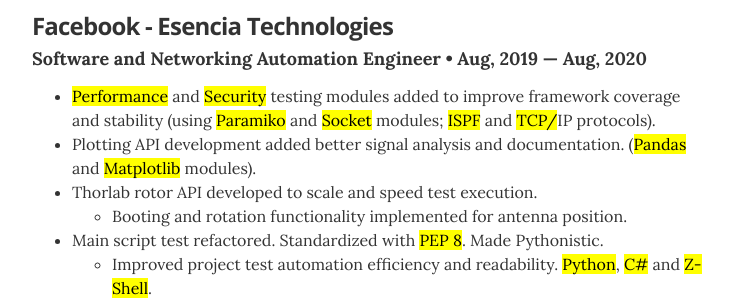
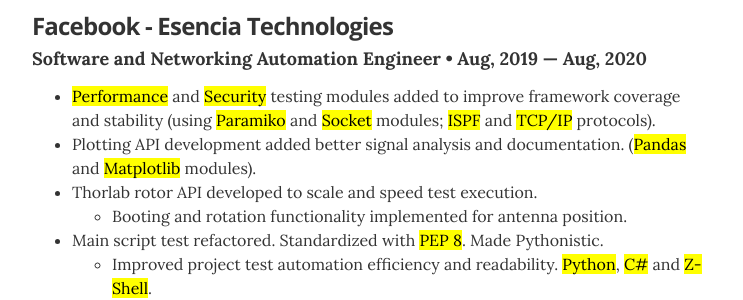
Before and after one commit to alexissoko/alexissoko.github.io, a Jekyll site: the page built from index.html, in a window 1280 px wide and 900 px high, scrolled down 1012 px. Shown: the part 150-450 px from the top of the window, without its empty margins (268-1011 px from the left). Built offline with Jekyll 4.4.1, drawn with Linux system fonts in a browser that asks for light colours; some of the changed lines change nothing that is shown.

Commit message:
remodeling

```diff
--- a/_data/experience.yml
+++ b/_data/experience.yml
@@ -18,7 +18,7 @@
   position: Software and Networking Automation Engineer
   duration:  Aug, 2019 &mdash; Aug, 2020
   summary:  <ul class="resume-item-list">
-              <li><mark>Performance</mark> and <mark>Security</mark> testing modules added to improve framework coverage and stability (using <mark>Paramiko</mark> and <mark>Socket</mark> modules; <mark>ISPF</mark> and <mark>TCP/</mark>IP protocols).</li>
+              <li><mark>Performance</mark> and <mark>Security</mark> testing modules added to improve framework coverage and stability (using <mark>Paramiko</mark> and <mark>Socket</mark> modules; <mark>ISPF</mark> and <mark>TCP/IP</mark> protocols).</li>
               <li>Plotting API development added better signal analysis and documentation. (<mark>Pandas</mark> and <mark>Matplotlib</mark> modules).</li>
               <li>Thorlab rotor API developed to scale and speed test execution.</li>
               <ul class="resume-item-list">
```
